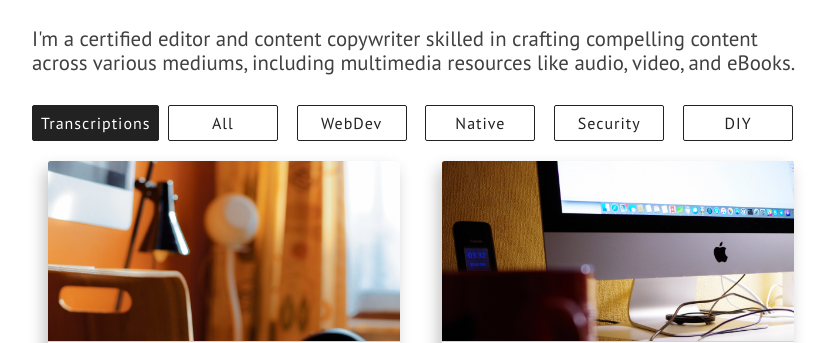
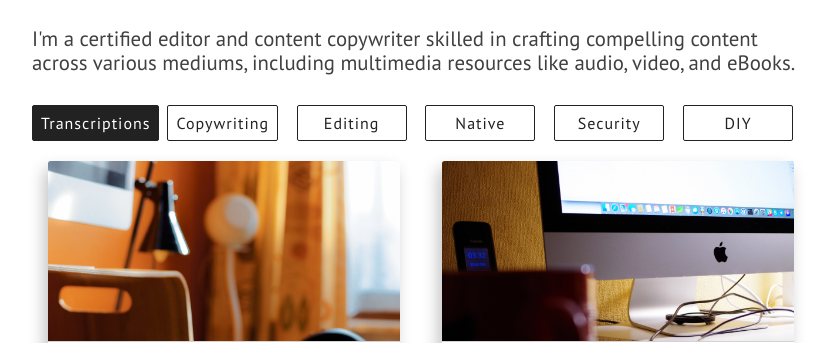
Before and after one commit to wascarleonel/portfolio, a Jekyll site: the page built from index.html, in a window 1280 px wide and 900 px high, scrolled down 3026 px. Shown: the part 147-490 px from the top of the window, without its empty margins (224-1051 px from the left). Built offline with Jekyll 4.4.1, drawn with Linux system fonts in a browser that asks for light colours; nearby versions of some CDN libraries.

Commit message:
Update projects.html

```diff
--- a/_includes/projects.html
+++ b/_includes/projects.html
@@ -8,8 +8,8 @@
                 <div class="project-technologies">
 
                     <a id="featured" class="semi-transparent-button with-border white-button" onclick="selected('featured')">Transcriptions</a>
-                    <a id="all" class="semi-transparent-button with-border white-button" onclick="selected('all')">All</a>
-                    <a id="webdev" class="semi-transparent-button with-border white-button" onclick="selected('webdev')">WebDev</a>
+                    <a id="all" class="semi-transparent-button with-border white-button" onclick="selected('all')">Copywriting</a>
+                    <a id="webdev" class="semi-transparent-button with-border white-button" onclick="selected('webdev')">Editing</a>
                     <a id="native" class="semi-transparent-button with-border white-button" onclick="selected('native')">Native</a>
                     <a id="security" class="semi-transparent-button with-border white-button" onclick="selected('security')">Security</a>
                     <a id="diy" class="semi-transparent-button with-border white-button" onclick="selected('diy')">DIY</a>
```
